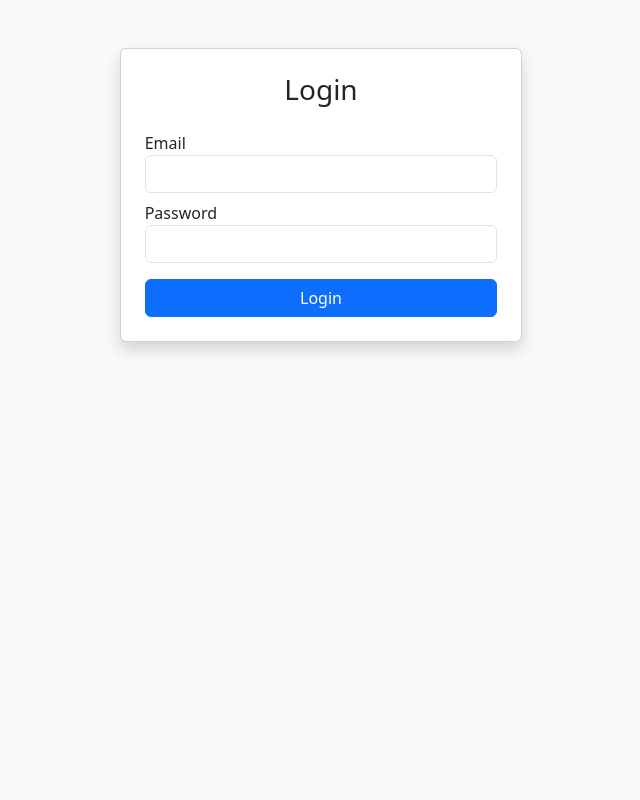
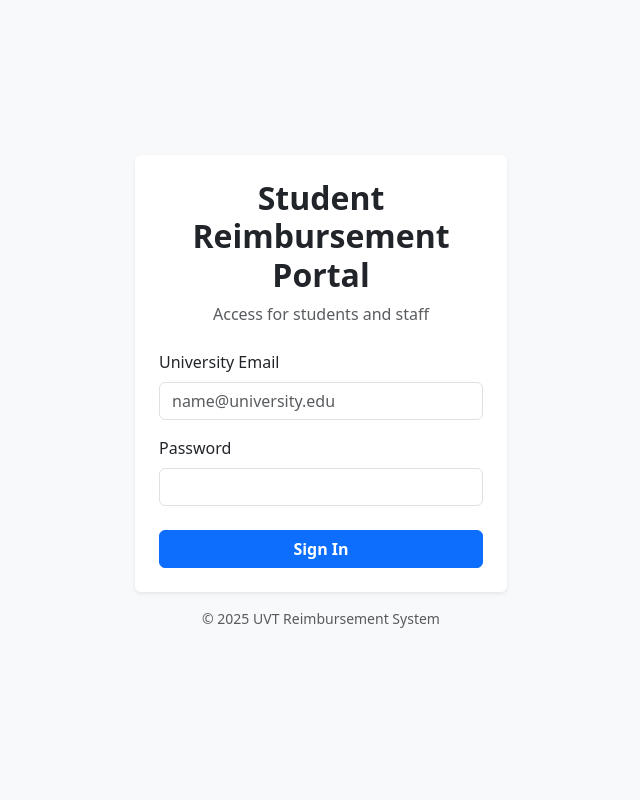
Before and after one commit to Mehmetivan/ReimbursementPlatform_Prototype, a Flask app: page /login in a window 1280 px wide. Shown: the whole page, without its empty margins (319-959 px from the left). Run offline with Flask 3, Linux system fonts and the light colour scheme.

Commit message:
Better GUI,delete/add students from both student/user tables

```diff
--- a/app.py
+++ b/app.py
@@ -205,14 +205,34 @@ def add_student():
     if session.get("role") != "staff":
         return redirect("/login")
 
+    name = request.form["name"]
     email = request.form["email"]
     password = request.form["password"]
 
     conn = sqlite3.connect("database.db")
     c = conn.cursor()
-    c.execute("INSERT INTO users (email, password, role) VALUES (?, ?, 'student')",
-              (email, password))
-    conn.commit()
+
+    try:
+
+        c.execute("INSERT INTO users (email, password, role) VALUES (?, ?, 'student')",
+                (email, password))
+
+
+        c.execute(
+            "INSERT INTO students (email, name, iban) VALUES (?, ?, NULL)",
+            (email, name))
+
+        conn.commit()
+
+    except sqlite3.IntegrityError:
+        conn.rollback()
+        conn.close()
+        return render_template(
+            "manage_students.html",
+            error="A student with this email already exists.",
+            students=get_students()
+        )
+
     conn.close()
 
     return redirect("/manage_students")
@@ -226,6 +246,7 @@ def delete_student(email):
     conn = sqlite3.connect("database.db")
     c = conn.cursor()
     c.execute("DELETE FROM users WHERE email=?", (email,))
+    c.execute("DELETE FROM students WHERE email=?", (email,))
     c.execute("DELETE FROM requests WHERE student_email=?", (email,))
     conn.commit()
     conn.close()
--- a/templates/login.html
+++ b/templates/login.html
@@ -1,29 +1,55 @@
 <!DOCTYPE html>
-<html>
+<html lang="en">
 <head>
-    <title>Login</title>
+    <meta charset="UTF-8">
+    <title>Student Reimbursement Portal</title>
     <link href="https://cdn.jsdelivr.net/npm/bootstrap@5.3.0/dist/css/bootstrap.min.css" rel="stylesheet">
 </head>
 
 <body class="bg-light">
-<div class="container col-md-4 mt-5">
-    <div class="card p-4 shadow">
-        <h3 class="text-center mb-4">Login</h3>
 
-        {% if error %}
-        <div class="alert alert-danger">{{ error }}</div>
-        {% endif %}
+<div class="container d-flex justify-content-center align-items-center" style="min-height: 100vh;">
+    <div class="col-md-5 col-lg-4">
+        <div class="card shadow-sm border-0">
+            <div class="card-body p-4">
 
-        <form method="POST">
-            <label>Email</label>
-            <input class="form-control mb-2" type="text" name="email" required>
+                <h2 class="text-center fw-bold mb-2">
+                    Student Reimbursement Portal
+                </h2>
+                <p class="text-center text-muted mb-4">
+                    Access for students and staff
+                </p>
 
-            <label>Password</label>
-            <input class="form-control mb-3" type="password" name="password" required>
+                {% if error %}
+                <div class="alert alert-danger text-center">
+                    {{ error }}
+                </div>
+                {% endif %}
 
-            <button class="btn btn-primary w-100">Login</button>
-        </form>
+                <form method="POST">
+                    <div class="mb-3">
+                        <label class="form-label">University Email</label>
+                        <input class="form-control" type="email" name="email" placeholder="name@university.edu" required>
+                    </div>
+
+                    <div class="mb-4">
+                        <label class="form-label">Password</label>
+                        <input class="form-control" type="password" name="password" required>
+                    </div>
+
+                    <button class="btn btn-primary w-100 fw-semibold">
+                        Sign In
+                    </button>
+                </form>
+
+            </div>
+        </div>
+
+        <p class="text-center text-muted small mt-3">
+            © 2025 UVT Reimbursement System
+        </p>
     </div>
 </div>
+
 </body>
 </html>
--- a/templates/manage_students.html
+++ b/templates/manage_students.html
@@ -12,6 +12,7 @@
 
 <h4>Add Student</h4>
 <form action="/add_student" method="POST" class="mb-4">
+    <input type="text" name="name" placeholder="Student Name" class="form-control mb-2" required>
     <input type="email" name="email" placeholder="Student Email" class="form-control mb-2" required>
     <input type="text" name="password" placeholder="Password" class="form-control mb-2" required>
     <button class="btn btn-primary">Add Student</button>
--- a/templates/student_dashboard.html
+++ b/templates/student_dashboard.html
@@ -9,7 +9,9 @@
 <div class="container mt-4">
 
     <div class="d-flex justify-content-between">
-        <h2>Welcome, Student</h2>
+        <h2>Welcome,     {% if student and student[0] %}
+        {{ student[0] }}
+    {% endif %}</h2>
         <a class="btn btn-outline-danger" href="/logout">Logout</a>
 
 
```
Also changed, not shown: database.db, static/uploads/WhatsApp Image 2025-12-02 at 09.41.43 (1).jpeg (added), static/uploads/WhatsApp Image 2025-12-02 at 09.41.43 (3).jpeg (added).
